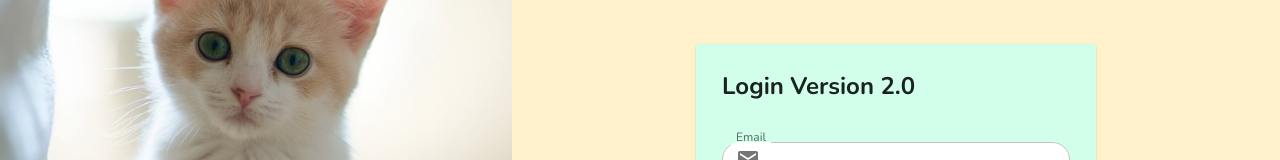
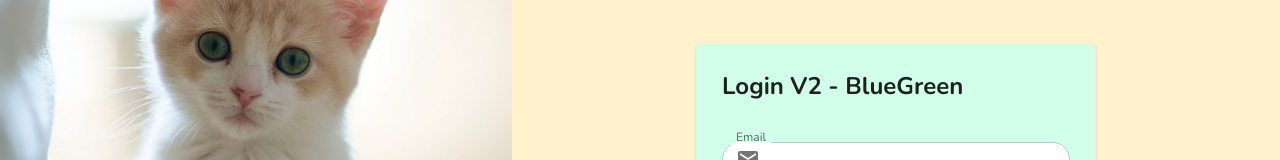
Before and after one commit to BrySan20/DWP-Frontend-PawsAndHearts, a React (Vite) app: page / in a window 1280 px wide. Shown: the part 218-378 px from the top of the page. Built offline with nearby package versions, Linux system fonts and the light colour scheme.

Commit message:
Prueba Blue-Green 1

```diff
--- a/src/pages/LoginPage/LoginPage.jsx
+++ b/src/pages/LoginPage/LoginPage.jsx
@@ -128,7 +128,7 @@ const LoginPage = () => {
                     <CardContent>
                         <Box sx={{ display: "flex", flexDirection: "column", gap: isMobile ? 2 : 3 }}>
                             <Typography variant={isMobile ? "h6" : "h5"} sx={{ fontWeight: 'bold' }}>
-                                Login Version 2.0
+                                Login V2 - BlueGreen
                             </Typography>
 
                             <CustomTextField
```
